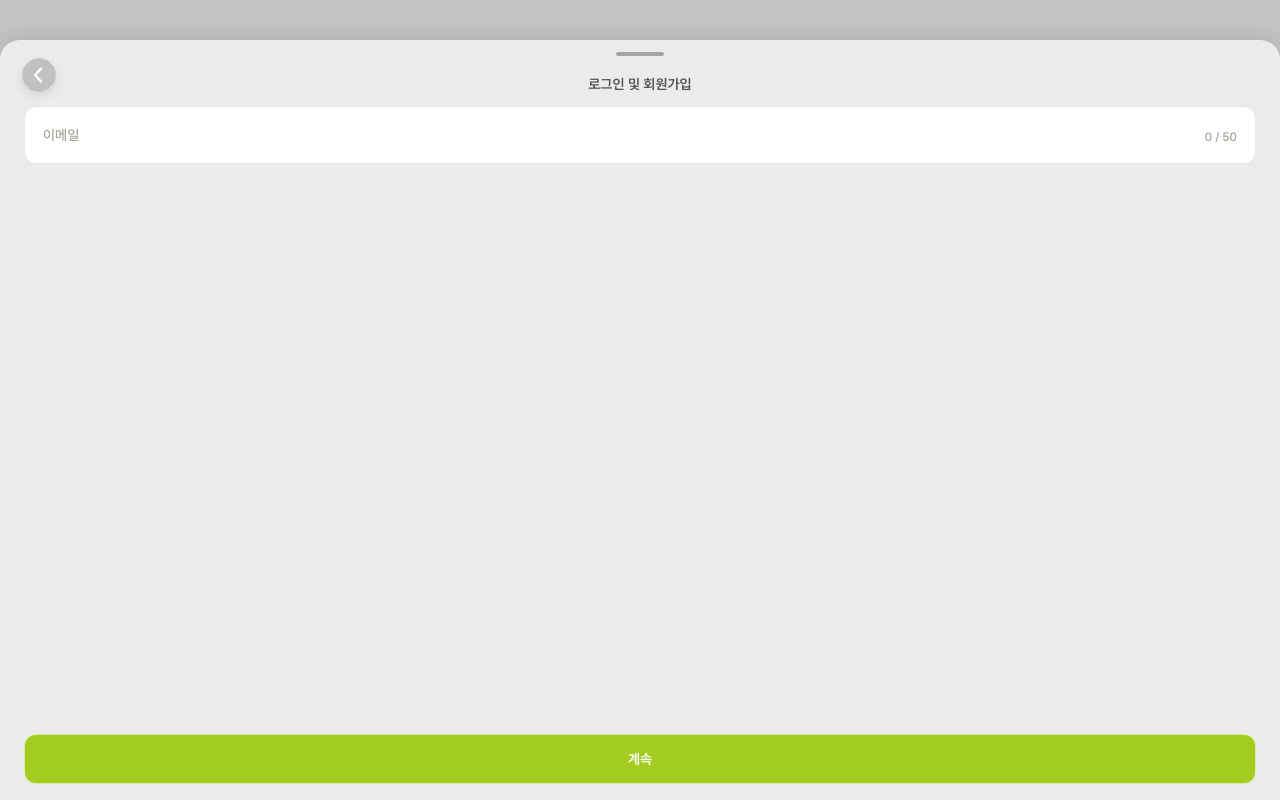
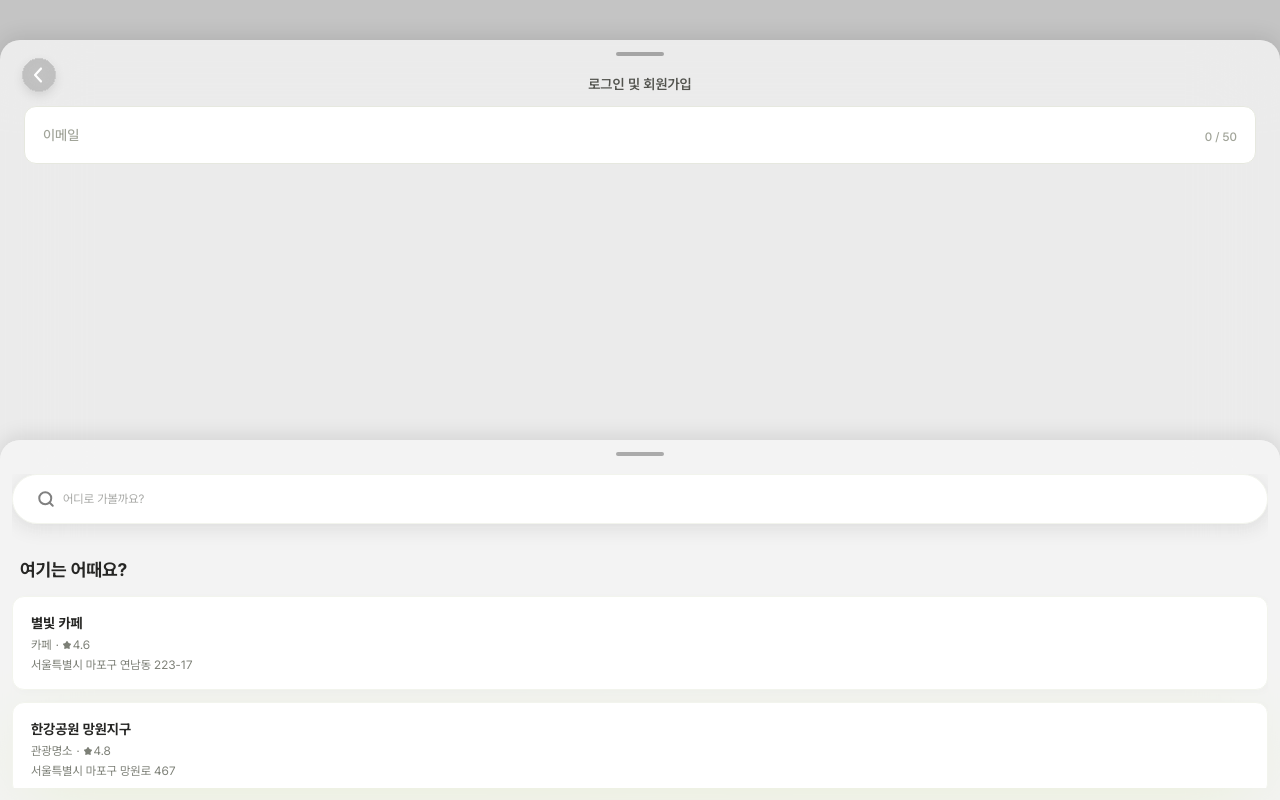
Before and after one commit to Re-Gion-Jidogam/Jidogam-front, a Next.js app: page /account in a window 1280 px wide. Built offline with nearby package versions, Linux system fonts and the light colour scheme.

Commit message:
✨ Feat: 장소 플로우 기본 UI

```diff
--- a/src/app/layout.tsx
+++ b/src/app/layout.tsx
@@ -3,6 +3,7 @@ import localFont from "next/font/local";
 
 import "./globals.css";
 import BNB from "@/components/BNB";
+import PlaceBottomSheet from "@/components/PlaceBottomSheet";
 
 const pretendard = localFont({
   src: "../assets/fonts/PretendardVariable.woff2",
@@ -29,6 +30,7 @@ export default function RootLayout({
             <footer className="fixed bottom-5 left-1/2 -translate-x-1/2">
               <BNB />
             </footer>
+            <PlaceBottomSheet />
           </main>
         </div>
       </body>
--- a/src/components/BottomSheet.tsx
+++ b/src/components/BottomSheet.tsx
@@ -12,8 +12,10 @@ interface BottomSheetProps {
   onClose: () => void;
   children: React.ReactNode;
   snapPoint?: SnapPoint;
+  snapPoints?: SnapPoint[];
   showBackButton?: boolean;
   onBack?: () => void;
+  onSnapChange?: (snapPoint: SnapPoint) => void;
 }
 
 export default function BottomSheet({
@@ -21,10 +23,17 @@ export default function BottomSheet({
   onClose,
   children,
   snapPoint = "45vh",
+  snapPoints,
   showBackButton = false,
   onBack,
+  onSnapChange,
 }: BottomSheetProps) {
   const [isVisible, setIsVisible] = useState(false);
+  const [currentSnap, setCurrentSnap] = useState(snapPoint);
+
+  useEffect(() => {
+    setCurrentSnap(snapPoint);
+  }, [snapPoint]);
 
   useEffect(() => {
     if (isOpen) {
@@ -37,14 +46,39 @@ export default function BottomSheet({
     }
   }, [isOpen]);
 
+  const handleDragEnd = (_: unknown, info: { offset: { y: number } }) => {
+    if (!snapPoints || snapPoints.length < 2) {
+      if (info.offset.y > 100) onClose();
+      return;
+    }
+
+    const currentIndex = snapPoints.indexOf(currentSnap);
+
+    // 아래로 스와이프 → 더 작은 snap
+    if (info.offset.y > 50 && currentIndex < snapPoints.length - 1) {
+      const next = snapPoints[currentIndex + 1];
+      setCurrentSnap(next);
+      onSnapChange?.(next);
+    }
+    // 위로 스와이프 → 더 큰 snap
+    else if (info.offset.y < -50 && currentIndex > 0) {
+      const next = snapPoints[currentIndex - 1];
+      setCurrentSnap(next);
+      onSnapChange?.(next);
+    }
+    // 많이 내리면 닫기
+    else if (info.offset.y > 200) {
+      onClose();
+    }
+  };
+
   if (!isVisible) return null;
 
   return (
     <AnimatePresence>
       {isOpen && (
         <>
-          {/* 배경 클릭 시 닫기 (snapPoint가 95vh일 때만) */}
-          {snapPoint === "95vh" && (
+          {currentSnap === "95vh" && (
             <motion.div
               className="fixed inset-0 z-40 bg-black/20"
               initial={{ opacity: 0 }}
@@ -59,13 +93,14 @@ export default function BottomSheet({
               "fixed bottom-0 left-0 right-0 z-50",
               "flex flex-col p-3",
               {
-                "h-[96px]": snapPoint === "96px",
-                "h-[45vh]": snapPoint === "45vh",
-                "h-auto": snapPoint === "auto",
-                "h-[95vh]": snapPoint === "95vh",
+                "h-[96px]": currentSnap === "96px",
+                "h-[45vh]": currentSnap === "45vh",
+                "h-auto": currentSnap === "auto",
+                "h-[95vh]": currentSnap === "95vh",
               },
               "bg-[#F5F5F5]/80 backdrop-blur-2xl",
               "rounded-t-[20px] shadow-[0px_-4px_20px_0px_rgba(0,0,0,0.1)]",
+              "transition-[height] duration-300 ease-out",
             )}
             initial={{ y: "100%" }}
             animate={{ y: 0 }}
@@ -74,28 +109,21 @@ export default function BottomSheet({
             drag="y"
             dragConstraints={{ top: 0, bottom: 0 }}
             dragElastic={0.2}
-            onDragEnd={(_, info) => {
-              if (info.offset.y > 100) {
-                onClose();
-              }
-            }}
+            onDragEnd={handleDragEnd}
           >
-            {/* 돌아가기 버튼 + handler */}
             <div className="relative flex justify-center items-start pb-[18px] cursor-grab active:cursor-grabbing">
               {showBackButton && (
                 <div onClick={onBack} className="absolute left-0">
                   <SVGIcon icon="BottomSheetLeftChevron" />
                 </div>
               )}
-
               <div className="w-12 h-1 bg-black/30 rounded-[10px]" />
             </div>
 
-            {/* 내용 */}
             <div
               className={clsx("flex-1 min-h-0 pb-3", {
-                "overflow-y-auto": snapPoint === "auto",
-                "overflow-hidden": snapPoint !== "auto",
+                "overflow-y-auto": currentSnap === "auto",
+                "overflow-hidden": currentSnap !== "auto",
               })}
             >
               {children}
--- /dev/null
+++ b/src/components/PlaceBottomSheet.tsx
@@ -0,0 +1,41 @@
+"use client";
+
+import { useState } from "react";
+
+import { dummyPlaces } from "@/constants/dummy";
+
+import BottomSheet from "./BottomSheet";
+import SearchBar from "./SearchBar";
+import StampCard from "./StampCard";
+
+export default function PlaceBottomSheet() {
+  const [currentSnap, setCurrentSnap] = useState<string>("45vh");
+
+  return (
+    <BottomSheet
+      isOpen={true}
+      onClose={() => {}}
+      snapPoints={["45vh", "auto"]}
+      snapPoint="45vh"
+      showBackButton={false}
+      onSnapChange={(snap) => setCurrentSnap(snap)}
+    >
+      <div className="w-full flex flex-col gap-8">
+        <SearchBar
+          placeholder="어디로 가볼까요?"
+          className="bg-white border border-gray-200"
+        />
+        {currentSnap !== "auto" && (
+          <div className="flex flex-col gap-3">
+            <p className="px-2 font-bold text-lg text-gray-900">
+              여기는 어때요?
+            </p>
+            {dummyPlaces.map((place) => (
+              <StampCard placeInfo={place} variant="none" key={place.pid} />
+            ))}
+          </div>
+        )}
+      </div>
+    </BottomSheet>
+  );
+}
--- a/src/components/SearchBar.tsx
+++ b/src/components/SearchBar.tsx
@@ -52,17 +52,14 @@ export default function SearchBar({
         "flex items-center gap-2 px-4 py-1.5",
         "rounded-full",
         "shadow-[0_4px_20px_0_rgba(0,0,0,0.1)]",
+        className,
       )}
     >
       {prefix}
       <input
         ref={searchInputRef}
         placeholder={placeholder}
-        className={clsx(
-          "peer flex-1 outline-none",
-          "text-xs text-gray-800",
-          className,
-        )}
+        className={clsx("peer flex-1 outline-none", "text-xs text-gray-800")}
         {...props}
       />
       {postfix && (
--- a/src/components/StampCard.tsx
+++ b/src/components/StampCard.tsx
@@ -9,7 +9,7 @@ import SVGIcon from "./SVGIcon";
 
 interface StampCardProps {
   placeInfo: PlaceCardBase;
-  variant: "default" | "stamp" | "stamp-disabled";
+  variant: "default" | "stamp" | "stamp-disabled" | "none";
 }
 
 export default function StampCard({ placeInfo, variant }: StampCardProps) {
@@ -26,7 +26,7 @@ export default function StampCard({ placeInfo, variant }: StampCardProps) {
       {variant === "default" && (
         <Image src={TravelStamp} alt="STAMP" priority />
       )}
-      {variant !== "default" && (
+      {variant !== "default" && variant !== "none" && (
         <Button
           color="green"
           variants={variant === "stamp" ? "primary" : "ghost"}
```
